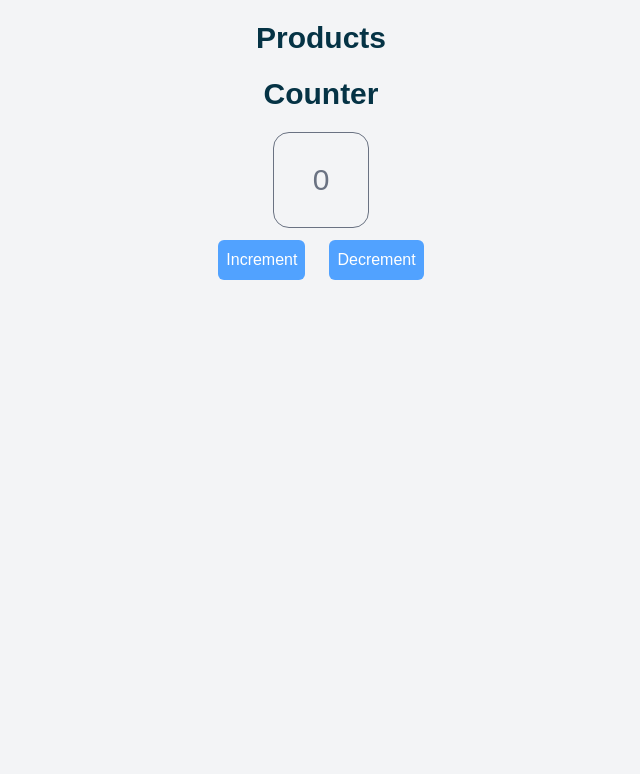
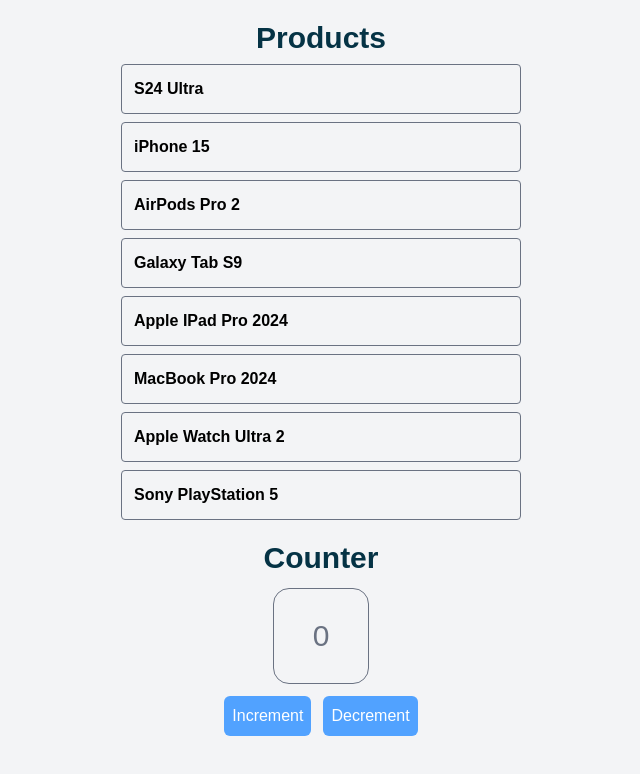
Before and after one commit to ZeroaNinea/Zustand-Complete-Course, a React (Vite) app: page / in a window 1280 px wide. Shown: the top 774 px of the page, without its empty margins (319-959 px from the left). Built offline with nearby package versions, Linux system fonts and the light colour scheme.

Commit message:
show mock data

```diff
--- a/src/App.tsx
+++ b/src/App.tsx
@@ -1,6 +1,7 @@
 import { useShallow } from 'zustand/react/shallow';
 
 import { useStore } from '@/store/store';
+import { PRODUCTS_DATA } from '@/lib/mockData';
 
 // import { create } from 'zustand';
 
@@ -34,24 +35,34 @@
 
   return (
     <main className="flex flex-col items-center">
-      <section className="mt-5">
+      <section className="flex flex-col items-center mt-5 gap-2">
         <h1 className="text-3xl font-bold text-cyan-950">Products</h1>
+        <div className="space-y-2 w-100">
+          {PRODUCTS_DATA.map((product) => (
+            <div
+              key={product.id}
+              className="border border-gray-500 p-3 rounded-sm"
+            >
+              <h4 className="font-semibold">{product.title}</h4>
+            </div>
+          ))}
+        </div>
       </section>
-      <section className="flex flex-col items-center mt-5">
-        <h1 className="text-3xl font-bold text-cyan-950 mb-5">Counter</h1>
+      <section className="flex flex-col items-center mt-5 gap-3">
+        <h1 className="text-3xl font-bold text-cyan-950">Counter</h1>
         <div className="border border-gray-500 w-24 h-24 flex items-center justify-center rounded-2xl text-gray-500 text-3xl font-medium">
           {count}
         </div>
-        <div>
+        <div className="flex gap-3 mb-5">
           <button
             onClick={inc}
-            className="rounded-md p-2 m-3 bg-blue-400 hover:bg-blue-500 text-white active:bg-blue-400 cursor-pointer"
+            className="rounded-md p-2 bg-blue-400 hover:bg-blue-500 text-white active:bg-blue-400 cursor-pointer"
           >
             Increment
           </button>
           <button
             onClick={dec}
-            className="rounded-md p-2 m-3 bg-blue-400 hover:bg-blue-500 text-white active:bg-blue-400 cursor-pointer"
+            className="rounded-md p-2 bg-blue-400 hover:bg-blue-500 text-white active:bg-blue-400 cursor-pointer"
           >
             Decrement
           </button>
```
